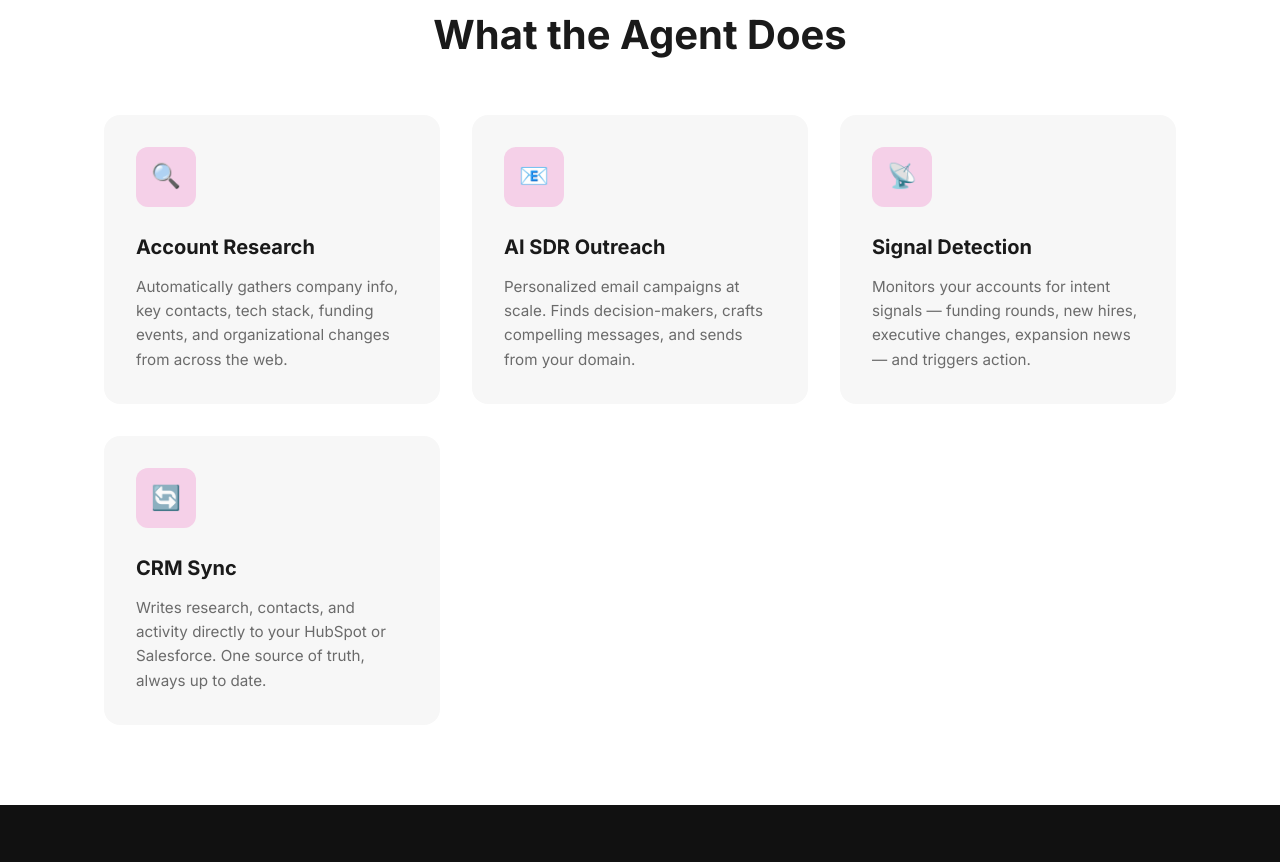
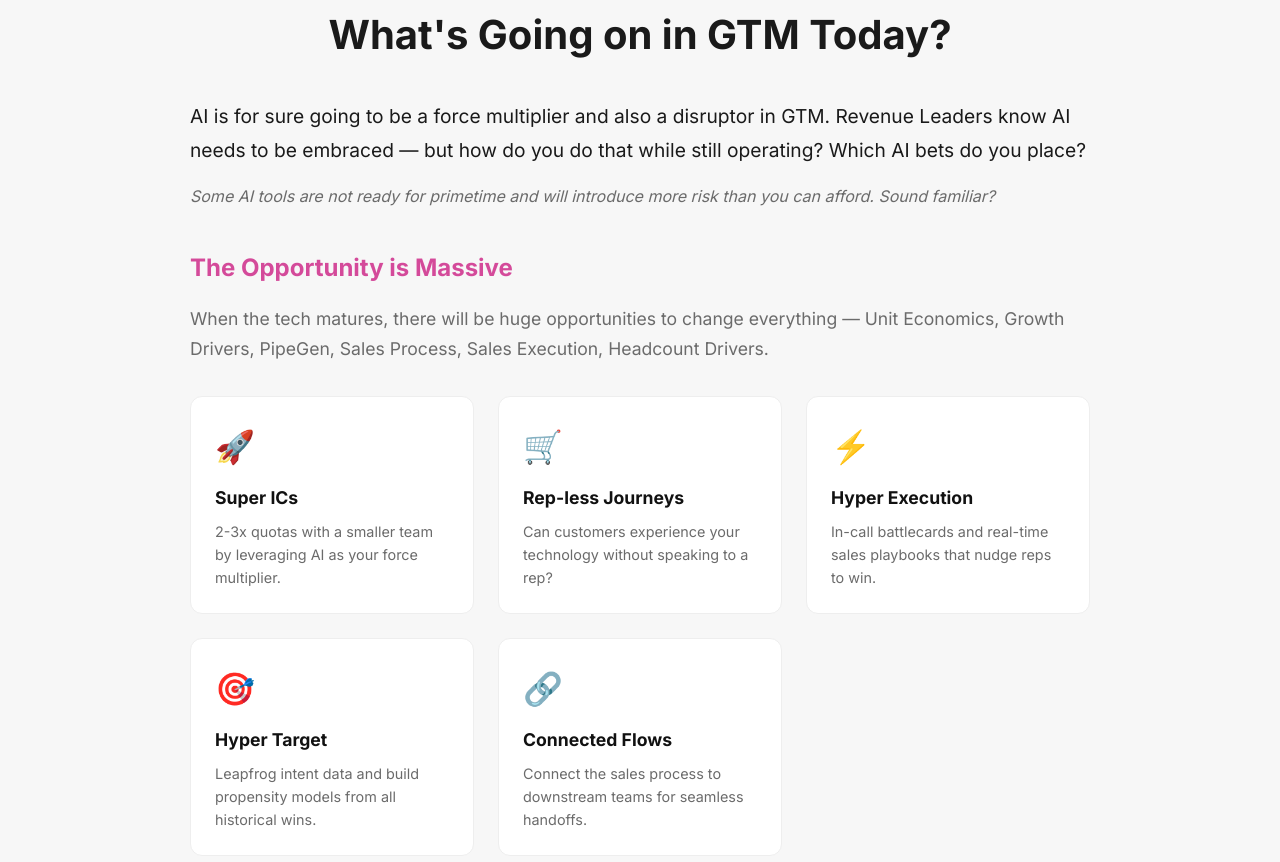
Before and after one commit to Copey007/gtm-revolution-web, a plain HTML site: page index.html in a window 1280 px wide. Shown: the part 678-1540 px from the top of the page. Drawn offline with Linux system fonts and the light colour scheme.

Commit message:
Add GTM Today section with thought leadership content and 5 opportunity pillars

```diff
--- a/index.html
+++ b/index.html
@@ -133,6 +133,87 @@
       margin: 3rem auto 0;
       border-radius: 16px;
       box-shadow: 0 20px 60px rgba(0,0,0,0.1);
+    }
+
+    /* GTM Today */
+    .gtm-today {
+      padding: 5rem 5%;
+      background: var(--bg-light);
+    }
+
+    .gtm-content {
+      max-width: 900px;
+      margin: 0 auto;
+    }
+
+    .gtm-content h2 {
+      font-size: 2.5rem;
+      margin-bottom: 2rem;
+      text-align: center;
+    }
+
+    .gtm-intro {
+      font-size: 1.2rem;
+      color: var(--text-dark);
+      margin-bottom: 1rem;
+      line-height: 1.8;
+    }
+
+    .gtm-sub {
+      font-size: 1rem;
+      color: var(--text-gray);
+      margin-bottom: 2rem;
+      font-style: italic;
+    }
+
+    .gtm-content h3 {
+      font-size: 1.5rem;
+      margin: 2.5rem 0 1rem;
+      color: var(--brand-accent);
+    }
+
+    .gtm-opportunity {
+      font-size: 1.1rem;
+      color: var(--text-gray);
+      margin-bottom: 2rem;
+      line-height: 1.7;
+    }
+
+    .opportunity-grid {
+      display: grid;
+      grid-template-columns: repeat(auto-fit, minmax(250px, 1fr));
+      gap: 1.5rem;
+      margin-top: 2rem;
+    }
+
+    .opportunity-card {
+      background: white;
+      padding: 1.5rem;
+      border-radius: 12px;
+      border: 1px solid #eee;
+      transition: transform 0.2s, box-shadow 0.2s;
+    }
+
+    .opportunity-card:hover {
+      transform: translateY(-3px);
+      box-shadow: 0 10px 30px rgba(0,0,0,0.08);
+    }
+
+    .opp-icon {
+      font-size: 2rem;
+      margin-bottom: 0.75rem;
+    }
+
+    .opportunity-card h4 {
+      font-size: 1.1rem;
+      margin-bottom: 0.5rem;
+      color: var(--brand-primary);
+    }
+
+    .opportunity-card p {
+      font-size: 0.9rem;
+      color: var(--text-gray);
+      line-height: 1.6;
     }
 
     /* Features */
@@ -372,21 +453,61 @@
 <nav>
   <a href="/"><img src="icons/logo.jpg" alt="GTM Revolution" height="40"></a>
   <ul>
-    <li><a href="#features">Features</a></li>
+    <li><a href="#gtm-today">What's Changing</a></li>
     <li><a href="#how">How it Works</a></li>
     <li><a href="#pricing">Pricing</a></li>
-    <li><a href="/dashboard">Dashboard</a></li>
+
   </ul>
   <a href="https://t.me/OpenClawSalesBot" class="btn btn-primary">Talk to Agent</a>
 </nav>
 
 <!-- Hero -->
 <section class="hero">
-  <h1>Your Custom AI Sales Agent<br><span class="accent">Built for Your Workflow</span></h1>
-  <p>We build, host, and manage a dedicated AI agent trained on your specific sales process. Powered by the A-Gent learning engine — no setup required on your end.</p>
+  <h1>GTM is Changing.<br><span class="accent">We'll Help You Lead.</span></h1>
+  <p>AI is reshaping how revenue teams operate. We build custom AI agents trained on your workflows — so you can stay ahead of the disruption without the implementation risk.</p>
   <div class="hero-buttons">
     <a href="https://t.me/OpenClawSalesBot" class="btn btn-primary">Chat with Agent</a>
-    <a href="#how" class="btn btn-outline">See How it Works</a>
+    <a href="#gtm-today" class="btn btn-outline">See What's Changing</a>
+  </div>
+</section>
+
+<!-- GTM Today -->
+<section class="gtm-today" id="gtm-today">
+  <div class="gtm-content">
+    <h2>What's Going on in GTM Today?</h2>
+    <p class="gtm-intro">AI is for sure going to be a force multiplier and also a disruptor in GTM. Revenue Leaders know AI needs to be embraced — but how do you do that while still operating? Which AI bets do you place?</p>
+    <p class="gtm-sub">Some AI tools are not ready for primetime and will introduce more risk than you can afford. Sound familiar?</p>
+
+    <h3>The Opportunity is Massive</h3>
+    <p class="gtm-opportunity">When the tech matures, there will be huge opportunities to change everything — Unit Economics, Growth Drivers, PipeGen, Sales Process, Sales Execution, Headcount Drivers.</p>
+
+    <div class="opportunity-grid">
+      <div class="opportunity-card">
+        <div class="opp-icon">🚀</div>
+        <h4>Super ICs</h4>
+        <p>2-3x quotas with a smaller team by leveraging AI as your force multiplier.</p>
+      </div>
+      <div class="opportunity-card">
+        <div class="opp-icon">🛒</div>
+        <h4>Rep-less Journeys</h4>
+        <p>Can customers experience your technology without speaking to a rep?</p>
+      </div>
+      <div class="opportunity-card">
+        <div class="opp-icon">⚡</div>
+        <h4>Hyper Execution</h4>
+        <p>In-call battlecards and real-time sales playbooks that nudge reps to win.</p>
+      </div>
+      <div class="opportunity-card">
+        <div class="opp-icon">🎯</div>
+        <h4>Hyper Target</h4>
+        <p>Leapfrog intent data and build propensity models from all historical wins.</p>
+      </div>
+      <div class="opportunity-card">
+        <div class="opp-icon">🔗</div>
+        <h4>Connected Flows</h4>
+        <p>Connect the sales process to downstream teams for seamless handoffs.</p>
+      </div>
+    </div>
   </div>
 </section>
 
```
